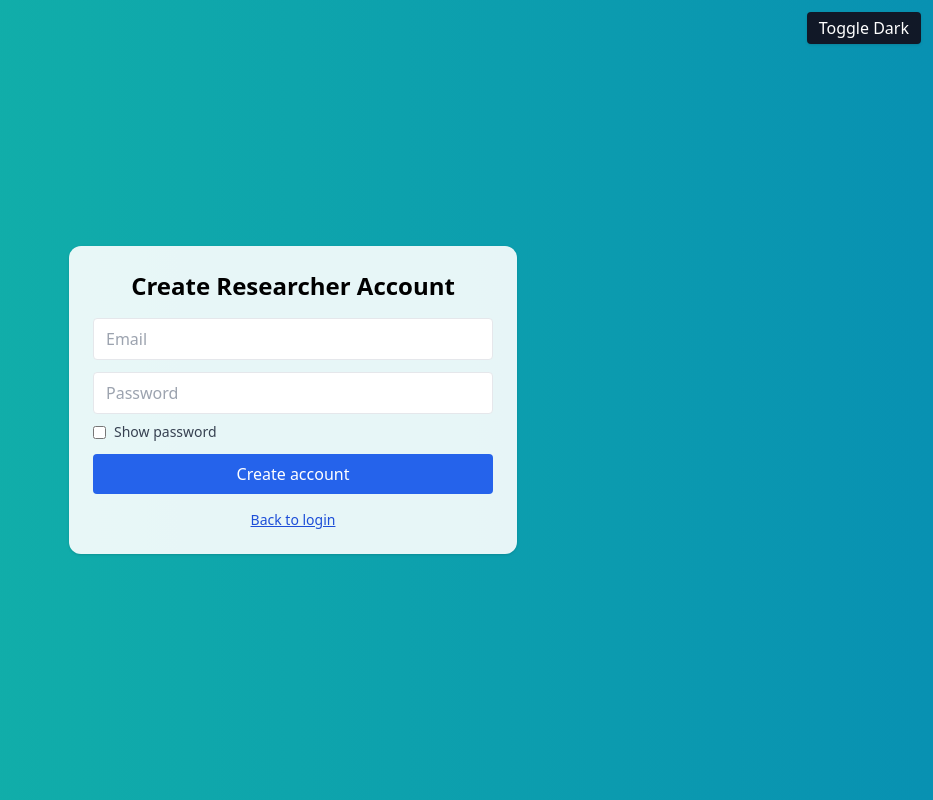
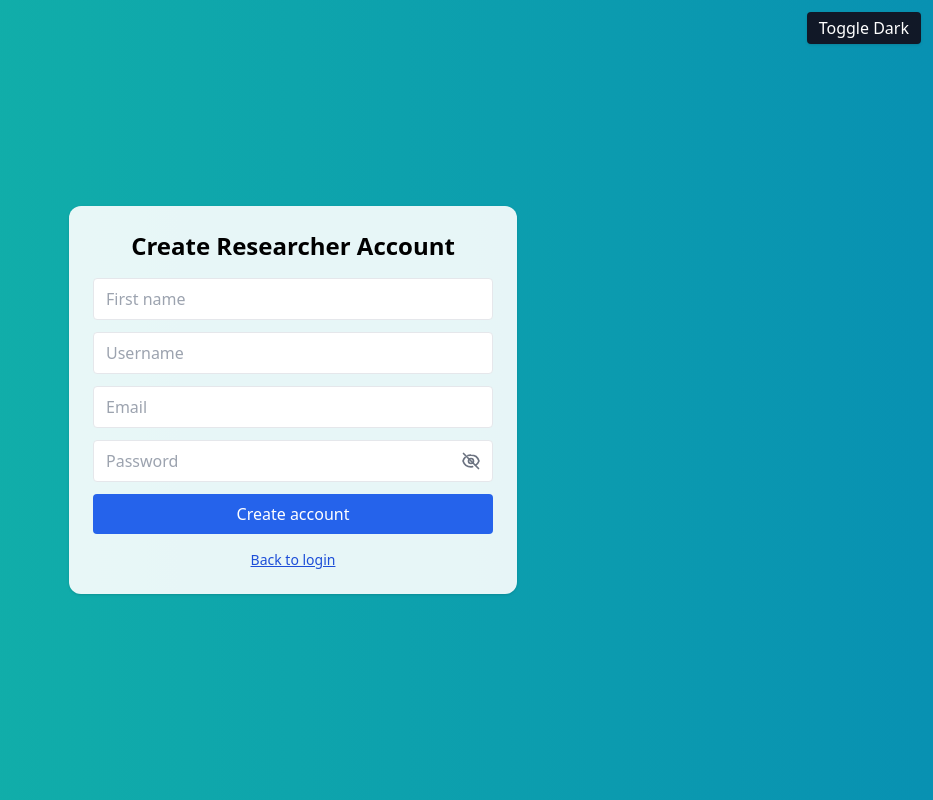
Before and after one commit to Ro1o/reactiontime-study, a React (Vite) app: page /admin/signup in a window 1280 px wide. Shown: the whole page, without its empty margins (347-1280 px from the left). Built offline with nearby package versions, Linux system fonts and the light colour scheme; no server answers.

Commit message:
UI update: replaced show password checkbox with eye icon toggle for signup/login

```diff
--- a/src/ResearcherLogin.jsx
+++ b/src/ResearcherLogin.jsx
@@ -12,7 +12,7 @@ import { doc, setDoc, serverTimestamp } from "firebase/firestore";
 function ResearcherLogin({ onBack }) {
   const [email, setEmail] = useState("");
   const [password, setPassword] = useState("");
-  const [showPw, setShowPw] = useState(false); // 🔹 Show password toggle
+  const [showPw, setShowPw] = useState(false); // 👁️ Eye toggle
   const [error, setError] = useState(null);
   const [loading, setLoading] = useState(false);
   const navigate = useNavigate();
@@ -43,13 +43,10 @@ function ResearcherLogin({ onBack }) {
       const emailNorm = (email || "").trim().toLowerCase();
       const cred = await signInWithEmailAndPassword(auth, emailNorm, password);
 
-      // Owner shortcut
       if (cred.user?.email?.toLowerCase() === OWNER_EMAIL.toLowerCase()) {
         await ensureOwnerAndGoToDashboard(cred.user);
         return;
       }
-
-      // ✅ Non-owner: go to /admin; App.jsx decides Pending vs Dashboard
       navigate("/admin");
     } catch (err) {
       setError(err.message || "Login failed.");
@@ -70,8 +67,6 @@ function ResearcherLogin({ onBack }) {
         await ensureOwnerAndGoToDashboard(cred.user);
         return;
       }
-
-      // ✅ Non-owner Google sign-in → let /admin gate them
       navigate("/admin");
     } catch (err) {
       setError(err.message || "Google sign-in failed.");
@@ -98,28 +93,45 @@ function ResearcherLogin({ onBack }) {
             />
           </div>
 
-          <div>
+          {/* Password with eye toggle */}
+          <div className="relative">
             <input
               type={showPw ? "text" : "password"}
               placeholder="Password"
               autoComplete="current-password"
               value={password}
               onChange={(e) => setPassword(e.target.value)}
-              className="w-full px-3 py-2 rounded text-black"
+              className="w-full px-3 py-2 rounded text-black pr-10"
               required
             />
-            <label className="mt-2 flex items-center gap-2 text-sm text-white/90 select-none">
-              <input
-                type="checkbox"
-                checked={showPw}
-                onChange={() => setShowPw((s) => !s)}
-                className="accent-white"
-              />
-              Show password
-            </label>
+            <button
+              type="button"
+              onClick={() => setShowPw((s) => !s)}
+              className="absolute inset-y-0 right-3 flex items-center text-gray-600 hover:text-gray-800"
+            >
+              {showPw ? (
+                // Eye open
+                <svg xmlns="http://www.w3.org/2000/svg" className="h-5 w-5" fill="none"
+                     viewBox="0 0 24 24" stroke="currentColor">
+                  <path strokeLinecap="round" strokeLinejoin="round" strokeWidth={2}
+                        d="M15 12a3 3 0 11-6 0 3 3 0 016 0z" />
+                  <path strokeLinecap="round" strokeLinejoin="round" strokeWidth={2}
+                        d="M2.458 12C3.732 7.943 7.523 5 12 5c4.477 0 8.268 2.943 9.542 7-1.274 4.057-5.065 7-9.542 7-4.477 0-8.268-2.943-9.542-7z" />
+                </svg>
+              ) : (
+                // Eye closed
+                <svg xmlns="http://www.w3.org/2000/svg" className="h-5 w-5" fill="none"
+                     viewBox="0 0 24 24" stroke="currentColor">
+                  <path strokeLinecap="round" strokeLinejoin="round" strokeWidth={2}
+                        d="M13.875 18.825A10.05 10.05 0 0112 19c-4.478 0-8.268-2.943-9.542-7a9.956 9.956 0 012.543-4.24m3.244-2.268A9.956 9.956 0 0112 5c4.478 0 8.268 2.943 9.542 7a9.964 9.964 0 01-4.038 5.092M15 12a3 3 0 11-6 0 3 3 0 016 0z" />
+                  <path strokeLinecap="round" strokeLinejoin="round" strokeWidth={2}
+                        d="M3 3l18 18" />
+                </svg>
+              )}
+            </button>
           </div>
 
-        {error && <p className="text-red-300 text-sm">{error}</p>}
+          {error && <p className="text-red-300 text-sm">{error}</p>}
 
           <button
             type="submit"
--- a/src/ResearcherSignup.jsx
+++ b/src/ResearcherSignup.jsx
@@ -6,13 +6,19 @@ import { doc, setDoc, serverTimestamp } from "firebase/firestore";
 import { auth, db } from "./firebase";
 
 export default function ResearcherSignup() {
+  const [firstName, setFirstName] = useState("");
+  const [username, setUsername] = useState("");
   const [email, setEmail] = useState("");
   const [pw, setPw] = useState("");
-  const [showPw, setShowPw] = useState(false); // 👁️ Show password toggle
+  const [showPw, setShowPw] = useState(false); // 👁️ Toggle with eye icon
   const [err, setErr] = useState("");
   const [msg, setMsg] = useState("");
   const [loading, setLoading] = useState(false);
   const navigate = useNavigate();
+
+  const normalizeEmail = (s) => (s || "").trim().toLowerCase();
+  const normalizeUsername = (s) =>
+    (s || "").trim().toLowerCase().replace(/\s+/g, "_");
 
   const onSignup = async (e) => {
     e.preventDefault();
@@ -20,30 +26,26 @@ export default function ResearcherSignup() {
     setMsg("");
     setLoading(true);
     try {
-      const emailNorm = (email || "").trim().toLowerCase();
+      const emailNorm = normalizeEmail(email);
+      const userNorm = normalizeUsername(username);
 
-      // Create auth account
       const cred = await createUserWithEmailAndPassword(auth, emailNorm, pw);
 
-      // Create Firestore user doc (default researcher, needs approval)
       await setDoc(doc(db, "users", cred.user.uid), {
+        firstName: firstName.trim(),
+        username: userNorm,
         email: emailNorm,
         approved: false,
         role: "researcher",
         createdAt: serverTimestamp(),
       });
 
-      // Optional UI message (won’t be seen after navigate)
       setMsg("Signup complete. Your account is pending approval.");
 
-      // ✅ Ensure we land on the login screen (not Pending) by signing out first
       try {
         await auth.signOut();
-      } catch {
-        /* no-op */
-      }
+      } catch {}
 
-      // Then go to login (your login is at /admin)
       navigate("/admin");
     } catch (e) {
       setErr(e.message);
@@ -62,6 +64,24 @@ export default function ResearcherSignup() {
 
         <form onSubmit={onSignup} className="space-y-3">
           <input
+            type="text"
+            placeholder="First name"
+            value={firstName}
+            onChange={(e) => setFirstName(e.target.value)}
+            className="w-full px-3 py-2 rounded border"
+            required
+          />
+
+          <input
+            type="text"
+            placeholder="Username"
+            value={username}
+            onChange={(e) => setUsername(e.target.value)}
+            className="w-full px-3 py-2 rounded border"
+            required
+          />
+
+          <input
             type="email"
             placeholder="Email"
             value={email}
@@ -71,25 +91,42 @@ export default function ResearcherSignup() {
             required
           />
 
-          <div>
+          {/* Password with eye toggle */}
+          <div className="relative">
             <input
               type={showPw ? "text" : "password"}
               placeholder="Password"
               value={pw}
               autoComplete="new-password"
               onChange={(e) => setPw(e.target.value)}
-              className="w-full px-3 py-2 rounded border"
+              className="w-full px-3 py-2 rounded border pr-10"
               required
             />
-            <label className="mt-2 flex items-center gap-2 text-sm text-gray-700 dark:text-gray-200 select-none">
-              <input
-                type="checkbox"
-                className="accent-current"
-                checked={showPw}
-                onChange={() => setShowPw((s) => !s)}
-              />
-              Show password
-            </label>
+            <button
+              type="button"
+              onClick={() => setShowPw((s) => !s)}
+              className="absolute inset-y-0 right-3 flex items-center text-gray-500 hover:text-gray-700"
+            >
+              {showPw ? (
+                // 👁️ Eye Open Icon
+                <svg xmlns="http://www.w3.org/2000/svg" className="h-5 w-5" fill="none"
+                     viewBox="0 0 24 24" stroke="currentColor">
+                  <path strokeLinecap="round" strokeLinejoin="round" strokeWidth={2}
+                        d="M15 12a3 3 0 11-6 0 3 3 0 016 0z" />
+                  <path strokeLinecap="round" strokeLinejoin="round" strokeWidth={2}
+                        d="M2.458 12C3.732 7.943 7.523 5 12 5c4.477 0 8.268 2.943 9.542 7-1.274 4.057-5.065 7-9.542 7-4.477 0-8.268-2.943-9.542-7z" />
+                </svg>
+              ) : (
+                // 👁️ Eye Closed Icon
+                <svg xmlns="http://www.w3.org/2000/svg" className="h-5 w-5" fill="none"
+                     viewBox="0 0 24 24" stroke="currentColor">
+                  <path strokeLinecap="round" strokeLinejoin="round" strokeWidth={2}
+                        d="M13.875 18.825A10.05 10.05 0 0112 19c-4.478 0-8.268-2.943-9.542-7a9.956 9.956 0 012.543-4.24m3.244-2.268A9.956 9.956 0 0112 5c4.478 0 8.268 2.943 9.542 7a9.964 9.964 0 01-4.038 5.092M15 12a3 3 0 11-6 0 3 3 0 016 0z" />
+                  <path strokeLinecap="round" strokeLinejoin="round" strokeWidth={2}
+                        d="M3 3l18 18" />
+                </svg>
+              )}
+            </button>
           </div>
 
           <button
@@ -101,7 +138,6 @@ export default function ResearcherSignup() {
           </button>
         </form>
 
-        {/* Back to login should sign out first so /admin shows the login form */}
         <button
           onClick={async (e) => {
             e.preventDefault();
```
Also changed, not shown: src/ResearcherDashboard.jsx (+79 -10 lines).
